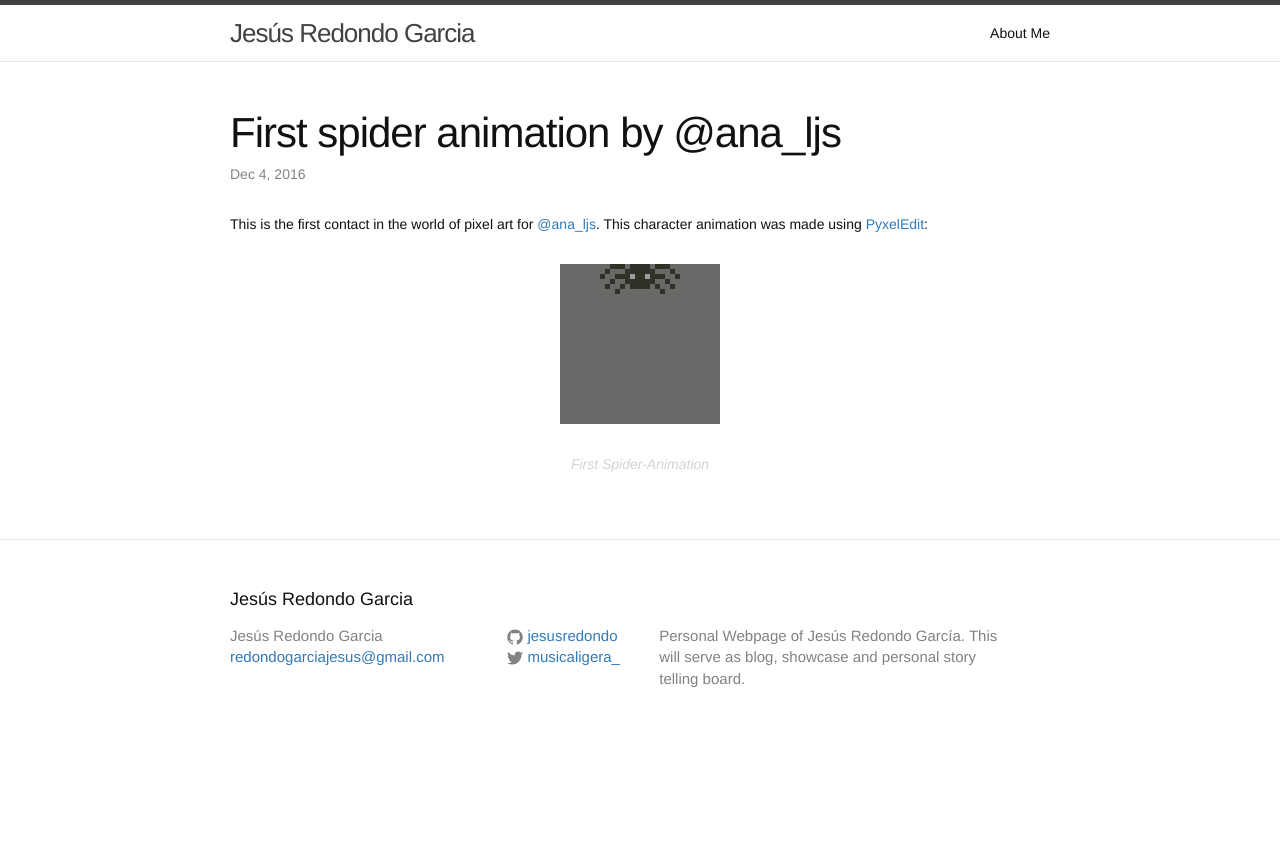
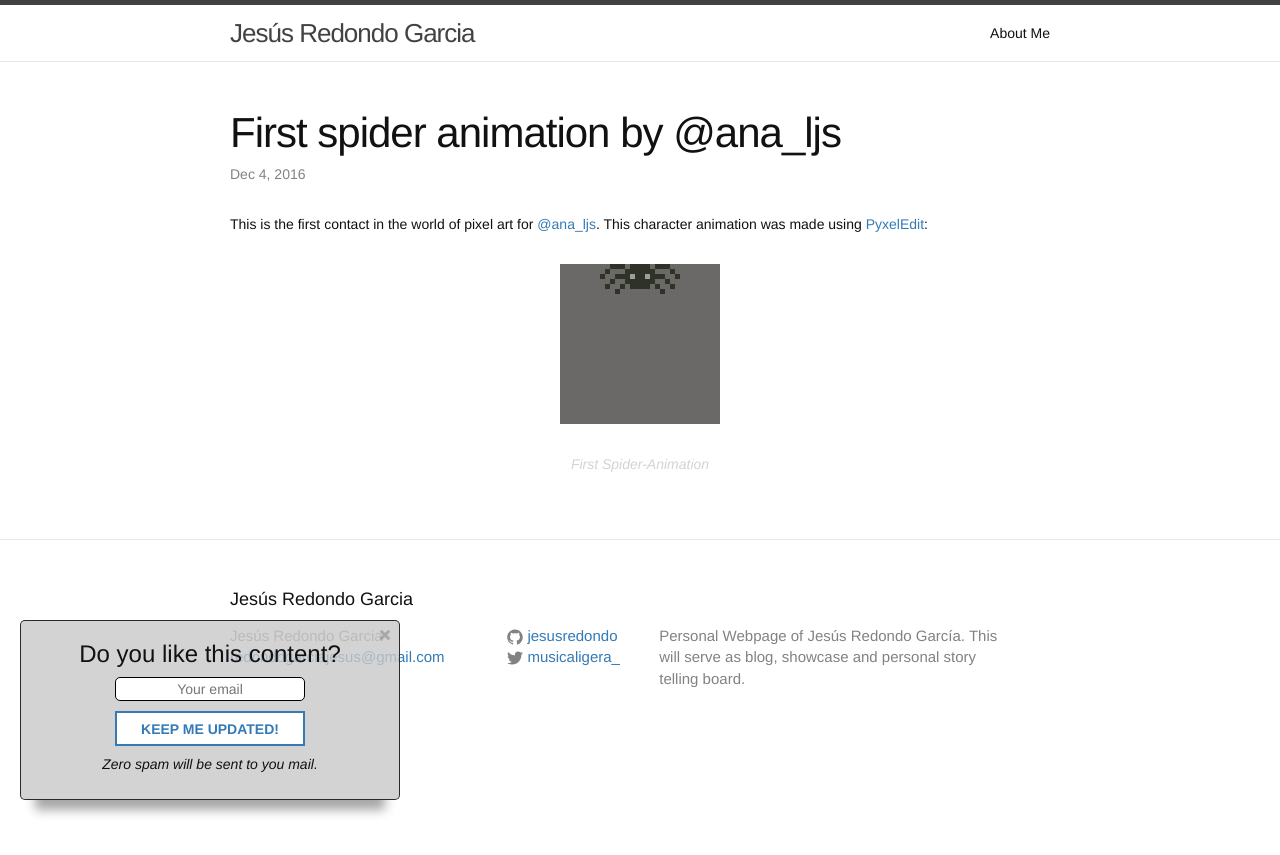
Before and after one commit to jesusredondo/jesusredondo.github.io, a Jekyll site: the page built from _posts/2016-12-04-first-spider-animation.markdown, in a window 1280 px wide. Shown: the top 855 px of the page. Built offline with Jekyll 4.4.1, drawn with Linux system fonts in a browser that asks for light colours; nearby versions of some CDN libraries; comment, search, counter and statistics services are not loaded.

Commit message:
Popup v1

```diff
--- a/_layouts/post.html
+++ b/_layouts/post.html
@@ -1,6 +1,27 @@
 ---
 layout: default
 ---
+<script src="http://code.jquery.com/jquery-1.9.1.js"></script>
+<script type="text/javascript">
+  $(document).ready(function() {
+    $(window).scroll(function() {
+      console.log($(window).scrollTop()+" -- "+ $("article.post").height() +" -- "+ $(window).height());
+      //if ($(window).scrollTop() >= ($(document).height() - $(window).height())) {
+      if ($(window).scrollTop() >= 1000 ||
+        $(window).scrollTop() >= ($("article.post").height() - $(window).height() - 100)){
+        $('.popup').css( "left", "20px" )
+      }else{
+        $('.popup').css( "left", "-380px" );
+      }
+    });
+
+    $('.close').click(function(){
+      $('.popup').hide();
+    });
+
+  });
+</script>
+
 <article class="post" itemscope itemtype="http://schema.org/BlogPosting">
 
   <header class="post-header">
@@ -16,3 +37,17 @@ layout: default
     {% include disqus_comments.html %}
   {% endif %}
 </article>
+
+<div class="popup">
+  <div class="close ns-close"></div>
+  <div id="popupContent">
+    <form method="POST" action="http://formspree.io/redondogarciajesus@gmail.com">
+      <h3>Do you like this content?</h3>
+      <input class="inputForm" type="email" name="email" placeholder="Your email" required />
+      <br>
+      <button class="buttonMail" type="submit">Keep me updated!</button>
+      <p class="smallItalics">Zero spam will be sent to you mail.</p>
+    </form>
+  </div>
+
+</div>
--- a/assets/main.scss
+++ b/assets/main.scss
@@ -39,3 +39,108 @@ img + em {
 .salto_gra{
     margin-top:30px;
 }
+
+
+// STUFF FOR POPUP
+.popup{
+  width:380px;
+  height:180px;
+  background:rgba(200,200,200,0.8);
+  border: 1px solid rgba(1,1,1,0.8);
+  bottom: 100px;
+  left: -380px;
+  position:fixed;
+  border-radius:5px;
+  box-shadow: 0px 25px 10px -15px rgba(0, 0, 0, 0.35);
+  transition: 0.5s;
+}
+
+.close{
+  position:absolute;
+  top: 5px;
+  right: 5px;
+  width: 20px;
+  height: 20px;
+  cursor:pointer;
+  z-index:500;
+
+}
+
+.ns-close {
+    width: 20px;
+    height: 20px;
+    position: absolute;
+    right: 4px;
+    top: 4px;
+    overflow: hidden;
+    text-indent: 100%;
+    cursor: pointer;
+    -webkit-backface-visibility: hidden;
+    backface-visibility: hidden;
+}
+
+.ns-close:hover,
+.ns-close:focus {
+    outline: none;
+}
+
+.ns-close::before,
+.ns-close::after {
+    content: '';
+    position: absolute;
+    width: 3px;
+    height: 60%;
+    top: 50%;
+    left: 50%;
+    background: #000;
+}
+
+.ns-close:hover::before,
+.ns-close:hover::after {
+    background: rgba(1,1,1,0.8);
+}
+
+.ns-close::before {
+    -webkit-transform: translate(-50%,-50%) rotate(45deg);
+    transform: translate(-50%,-50%) rotate(45deg);
+}
+
+.ns-close::after {
+    -webkit-transform: translate(-50%,-50%) rotate(-45deg);
+    transform: translate(-50%,-50%) rotate(-45deg);
+}
+
+#popupContent{
+    text-align: center;
+}
+
+.buttonMail{
+    margin-top: 10px;
+    margin-bottom: 8px;
+    font-size: 1em;
+    text-transform: uppercase;
+    font-weight: 600;
+    border: 2px solid #337ab7;
+    color: #337ab7;
+    background: white;
+    line-height: 1em;
+    padding: 0.6em 0.9em;
+    cursor: pointer;
+    width: 190px;
+}
+
+.smallItalics{
+    font-size: 14px;
+    font-style: italic;
+}
+
+.inputForm{
+    width: 190px;
+    border-radius: 5px;
+    border: 1px solid black;
+    text-align:center;
+
+}
+
+
+//--- POPUP CSS END STUFF
```
Also changed, not shown: about/about_me.md (+1 -0 lines).
